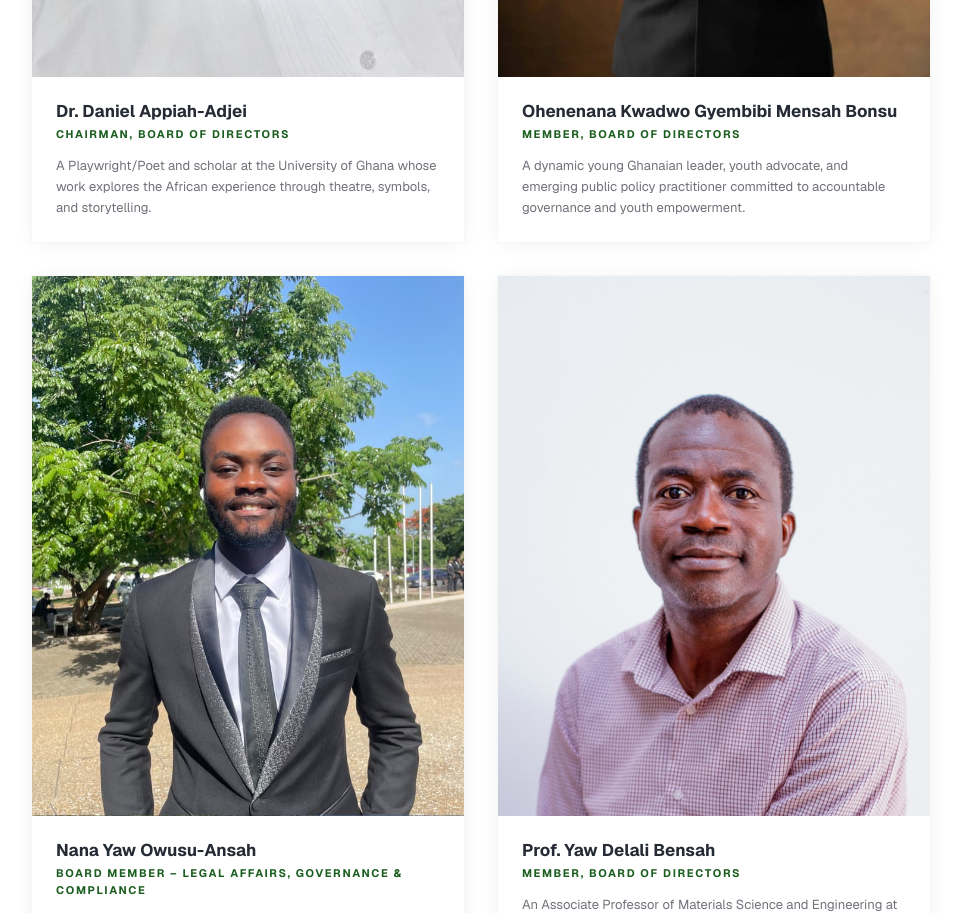
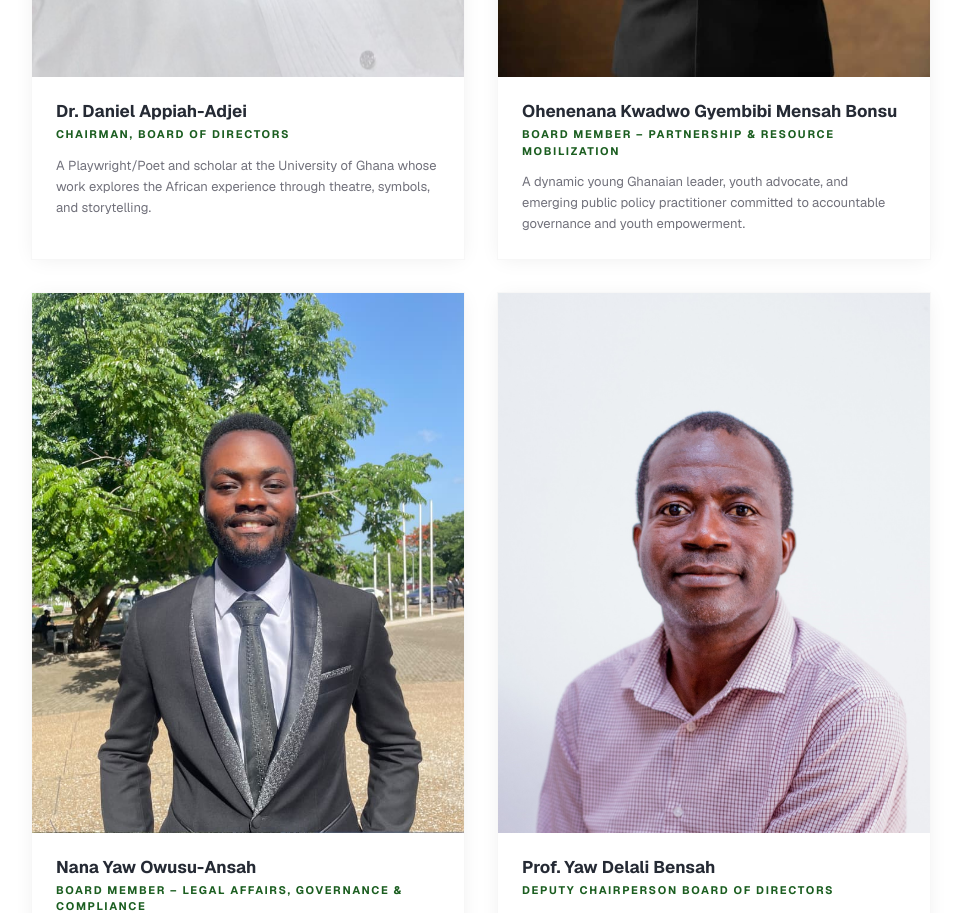
Before and after one commit to evansachie/dti-web, a Next.js app: page /team in a window 1280 px wide. Shown: the part 1300-2213 px from the top of the page, without its empty margins (159-1120 px from the left). Built offline with nearby package versions, Linux system fonts and the light colour scheme; no server answers; a web font is replaced by a local one.

Commit message:
feat: update board member positions for clarity and accuracy

```diff
--- a/src/data/team.ts
+++ b/src/data/team.ts
@@ -58,7 +58,7 @@ export const teamMembers: TeamMember[] = [
   {
     slug: "ohenenana-kwadwo-gyembibi-mensah-bonsu",
     name: "Ohenenana Kwadwo Gyembibi Mensah Bonsu",
-    position: "Member, Board of Directors",
+    position: "Board Member – Partnership & Resource Mobilization",
     category: "board-of-directors",
     initials: "KM",
     photo: "/team/ohenemana.jpeg",
@@ -146,7 +146,7 @@ export const teamMembers: TeamMember[] = [
   {
     slug: "prof-yaw-delali-bensah",
     name: "Prof. Yaw Delali Bensah",
-    position: "Member, Board of Directors",
+    position: "Deputy Chairperson Board of Directors",
     category: "board-of-directors",
     initials: "YB",
     photo: "/team/prof-bensah.jpg",
```
